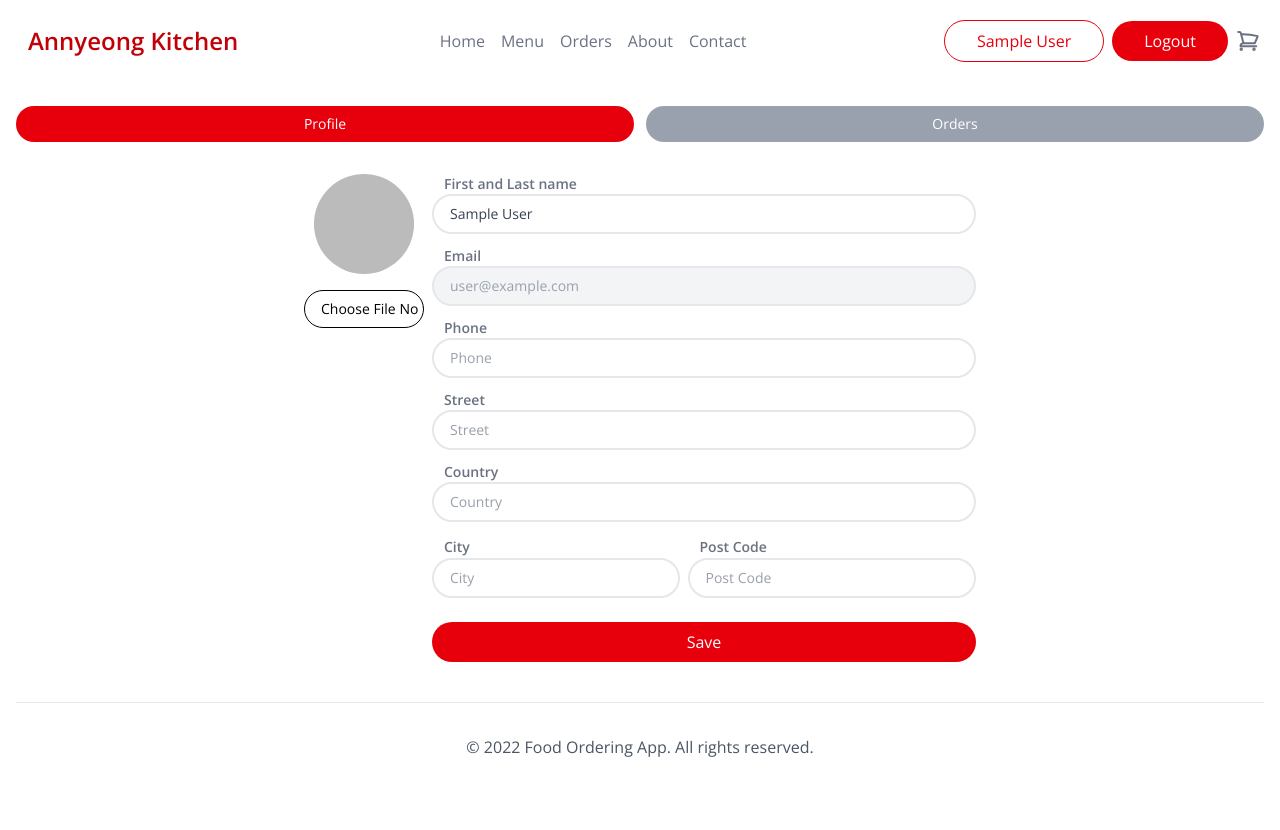
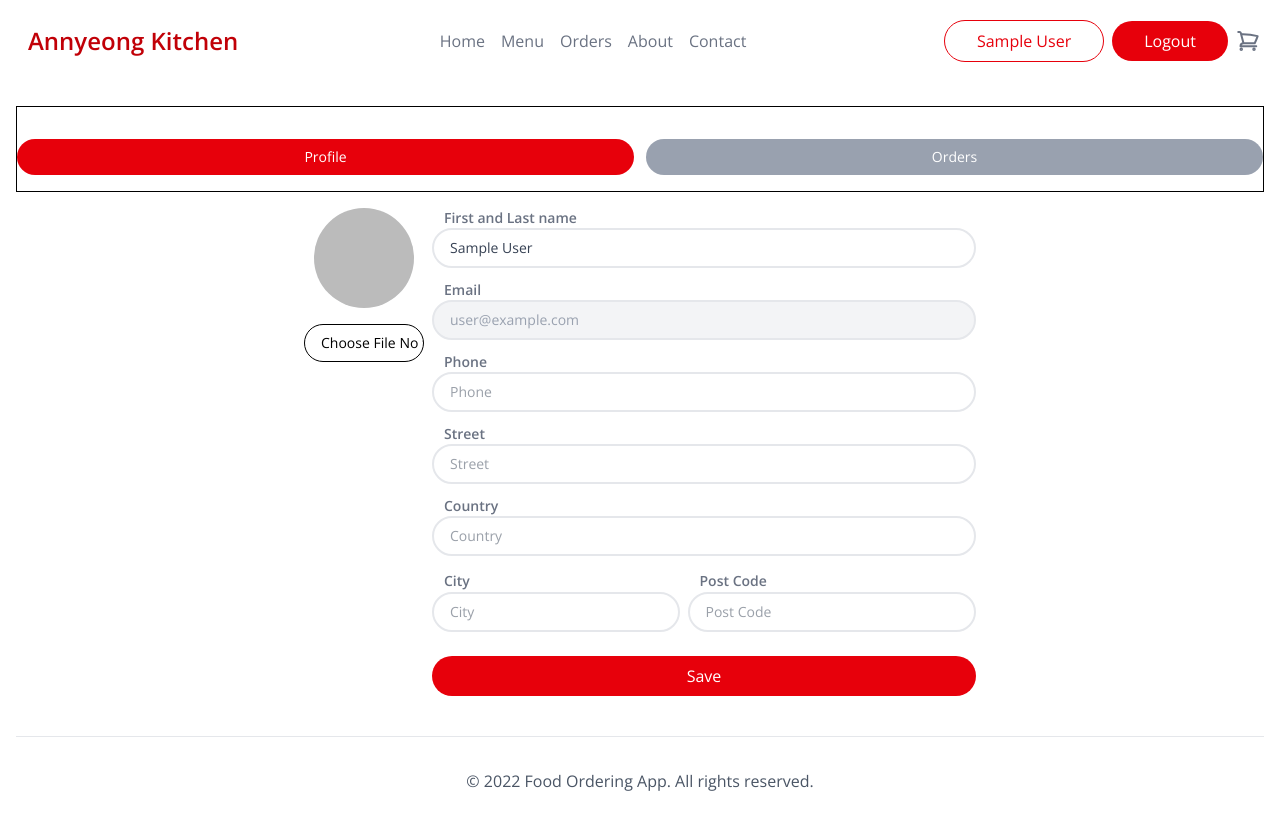
Before and after one commit to Habiba712/food-ordering-app, a Next.js app: page /pages/profile in a window 1280 px wide. Shown: the top 830 px of the page. Before the commit the page ends 807 px from the top, so only its background shows below. Built offline with nearby package versions, Linux system fonts and the light colour scheme; no server answers; sample sign-in values are in the browser's storage.

Commit message:
changed profile fetch route

```diff
--- a/src/app/component/userTabs.js
+++ b/src/app/component/userTabs.js
@@ -34,7 +34,7 @@ export default function UserTabs() {
     const pathname = usePathname();
     return (
 
-        <div className="w-full ">
+        <div className="w-full border ">
             <div className="w-full text-2xl grid grid-cols-5  sm:flex sm:flex-row text-sm gap-3 md:flex tabs  mt-8">
 
                 {isAdmin ? (
--- a/src/app/pages/profile/page.js
+++ b/src/app/pages/profile/page.js
@@ -32,7 +32,7 @@ export default function ProfilePage() {
     const {update} = useSession();
 
     const getUserData = async () =>{
-        const userData = await fetch('http://localhost:3000/api/profile',{
+        const userData = await fetch('/api/profile',{
             method: 'GET',
             headers: {
                 'Content-Type': 'application/json'
@@ -64,7 +64,7 @@ export default function ProfilePage() {
         e.preventDefault();
 
           const savingPromise = new Promise((resolve, reject) => {
-            fetch('http://localhost:3000/api/profile', {
+            fetch('/api/profile', {
                 method: 'PUT',
                 headers: {
                     'Content-Type': 'application/json'
```
